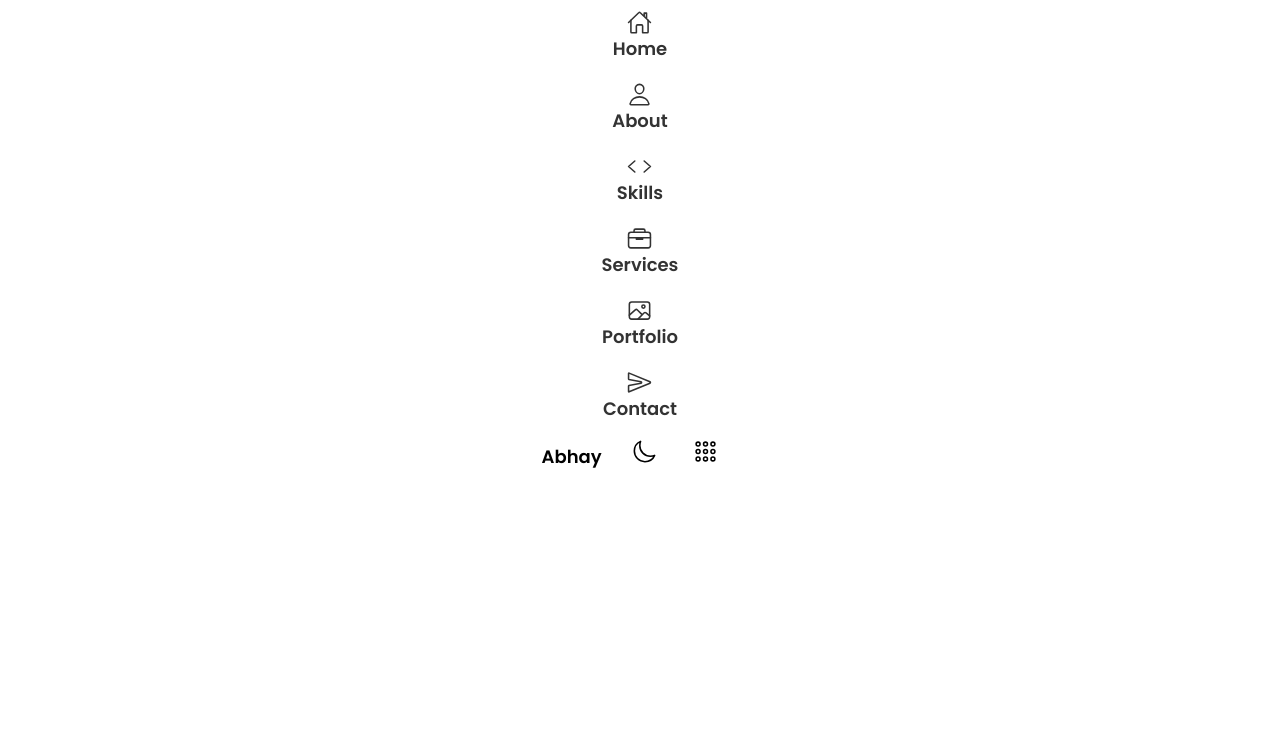
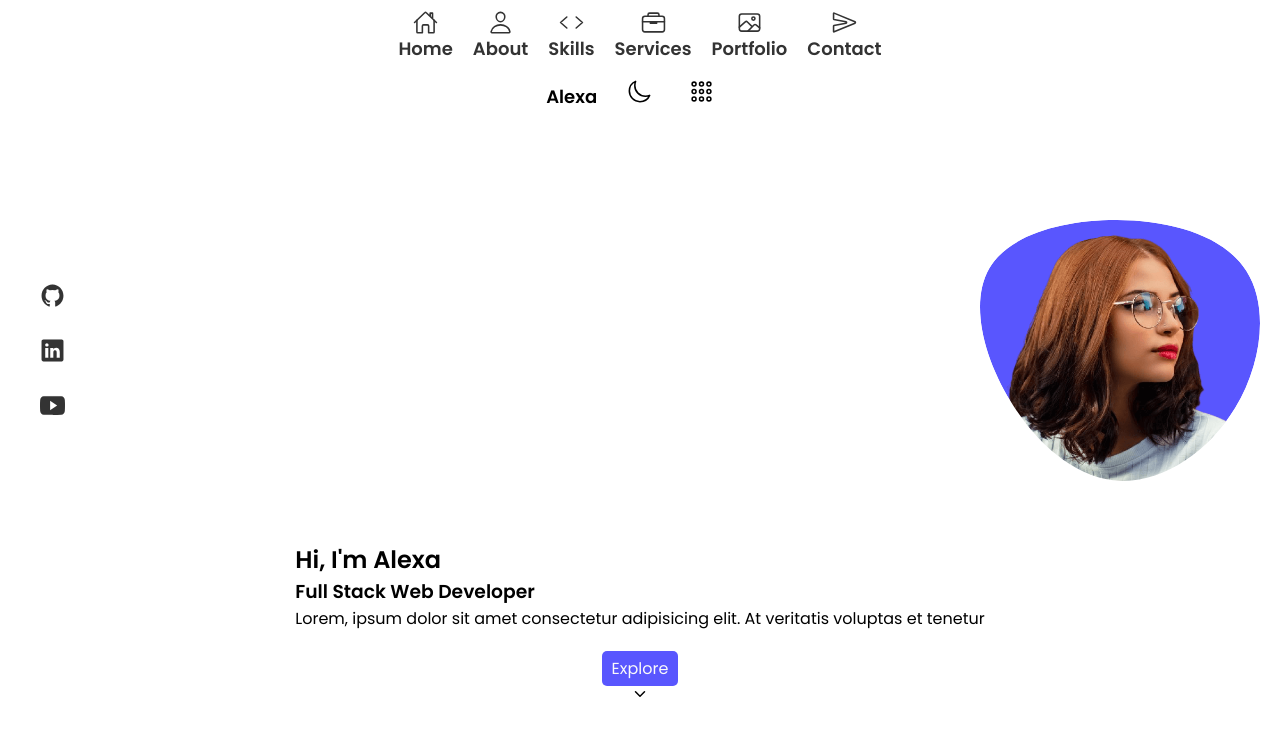
Before and after one commit to abhayrobotics/Responsive-Portfolio-Website, a plain HTML site: page index.html in a window 1280 px wide. Drawn offline with nearby package versions, Linux system fonts and the light colour scheme.

Commit message:
Hero Section Complete

```diff
--- a/assets/css/styles.css
+++ b/assets/css/styles.css
@@ -4,8 +4,8 @@
 
 /* ************************Index *************************/
 /** variable CSS */
-/* ***Navbar********* */
-/* ***Header */
+/* ***Header- Navbar */
+/* ***Hero Section********* */
 
 /*?==================== VARIABLES CSS ====================*/
 :root {
@@ -85,6 +85,10 @@ nav{
     flex-direction: column;
     /* position: relative; */
 }
+nav ul{
+    flex-direction: row;
+    display: flex;
+}
 
 nav ul li{
     list-style: none;
@@ -143,19 +147,23 @@ nav ul li a ion-icon{
 
 /* position botton for navbar  */
 @media screen and (max-width:550px) {
+
+    /* * Show Menu  */
     nav ul{
         position: fixed;
         bottom: -30%;
         right: 0;
         box-shadow: 0 0 20px var(--color-s2);
+        background-color: var(--color-s3);
         border-radius: 20px 20px 0 0 ;
         transition:0.5s;
         display: grid;
         grid-template-columns: repeat(3,1fr);
-       width: 100%;
-       z-index: 10;
+        width: 100%;
+        z-index: 10;
 
     }
+    /* * Show Navbar  */
     .navbar{
         position: fixed;
         bottom: 0;
@@ -167,6 +175,68 @@ nav ul li a ion-icon{
 }
 
 
+/* ***Hero Section********* */
+.hero-section {
+    display: flex;
+    justify-content: center;
+    align-items: center;
+    flex-direction: column;
+
+}
+.hero-section .photo{
+    width: 100%;
+    padding: 10px;
+    margin: 20px;
+    margin-top: 10vh;
+    display: flex;
+    justify-content: space-between;
+    align-items: center;
+
+}
+.social-link{
+    display: flex;
+    flex-direction: column;
+    margin: 20px;
+
+
+}
+.social-link ion-icon{
+    font-size: var(--font-icon);
+    color: var(--font-color2);
+    padding: 15px 10px;
+    cursor: pointer;
+}
+.social-link ion-icon:hover{
+    color: var(--color-p);
+
+}
+.photo .blob{
+    fill: #5956fe;
+    width: 70%;
+    max-width: 300px;
+    padding: 10px;
+}
+.photo image{
+    width: 190px;
+
+}
+.hero-text{
+    padding: 20px;
+}
+.btn{
+    background-color: var(--color-p);
+    padding: 5px 10px;
+    border-radius: 5px;
+    cursor: pointer;
+    width: min-content;
+    left: 0;
+
+}
+.btn a{
+
+    color: var(--color-s3);
+    text-decoration: none;
+}
 
 
 
--- a/index.html
+++ b/index.html
@@ -18,9 +18,10 @@
 
 <body>
 
+    <!-- * Navigation Menu -->
     <header>
         <nav>
-            <ul class="navigation" id= "navigation">
+            <ul class="navigation" id="navigation">
                 <li class="menu">
                     <a href="">
                         <ion-icon name="home-outline"></ion-icon>
@@ -51,19 +52,63 @@
 
             <!--*************************** Navbar -->
             <div class="navbar">
-                <h2>Abhay</h2>
+                <h2>Alexa</h2>
                 <div class="apps">
 
                     <ion-icon name="moon-outline"></ion-icon>
 
-                    <ion-icon  onclick="openMenu()"  name="apps-outline" id="app"></ion-icon>
-                    <ion-icon  onclick="closeMenu()"   name="close-outline" id="closeBtn"></ion-icon>
+                    <ion-icon onclick="openMenu()" name="apps-outline" id="app"></ion-icon>
+                    <ion-icon onclick="closeMenu()" name="close-outline" id="closeBtn"></ion-icon>
                 </div>
 
             </div>
         </nav>
     </header>
 
+    <!--* Hero Section -->
+    <section class="hero-section">
+        <div class="photo">
+            <div class="social-link">
+                <ion-icon name="logo-github"></ion-icon>
+                <ion-icon name="logo-linkedin"></ion-icon>
+                <ion-icon name="logo-youtube"></ion-icon>
+
+            </div>
+
+            <svg class="blob" viewBox="0 0 200 187" xmlns="http://www.w3.org/2000/svg"
+                xmlns:xlink="http://www.w3.org/1999/xlink">
+                <mask id="mask0" mask-type="alpha">
+                    <path d="M190.312 36.4879C206.582 62.1187 201.309 102.826 182.328 134.186C163.346 165.547
+                    130.807 187.559 100.226 186.353C69.6454 185.297 41.0228 161.023 21.7403 129.362C2.45775
+                    97.8511 -7.48481 59.1033 6.67581 34.5279C20.9871 10.1032 59.7028 -0.149132 97.9666
+                    0.00163737C136.23 0.303176 174.193 10.857 190.312 36.4879Z" />
+                </mask>
+                <g mask="url(#mask0)">
+                    <path d="M190.312 36.4879C206.582 62.1187 201.309 102.826 182.328 134.186C163.346
+                    165.547 130.807 187.559 100.226 186.353C69.6454 185.297 41.0228 161.023 21.7403
+                    129.362C2.45775 97.8511 -7.48481 59.1033 6.67581 34.5279C20.9871 10.1032 59.7028
+                    -0.149132 97.9666 0.00163737C136.23 0.303176 174.193 10.857 190.312 36.4879Z" />
+                    <image href="./assets/img/perfil.png">
+                </g>
+            </svg>
+
+        </div>
+
+        <div class="hero-text">
+            <h2>Hi, I'm Alexa</h2>
+            <h3>Full Stack Web Developer</h3>
+            <p>Lorem, ipsum dolor sit amet consectetur adipisicing elit. At veritatis voluptas et tenetur</p>
+        </div>
+
+        <div class="btn">
+            <a href="#contact">Explore  </a>
+        </div>
+        <ion-icon name="chevron-down-outline"></ion-icon>
+
+    </section>
+
+
+
     <script src="./assets/js/main.js"></script>
 </body>
 
```
Also changed, not shown: assets/img/blob2.svg (added). Lines whose indentation alone changed are shown as unchanged.
